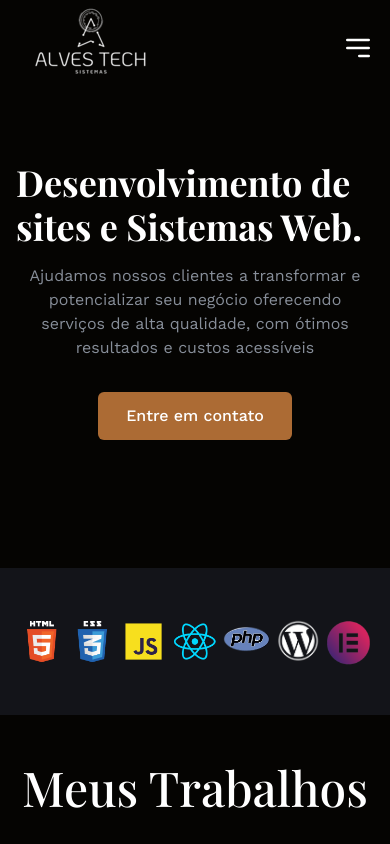
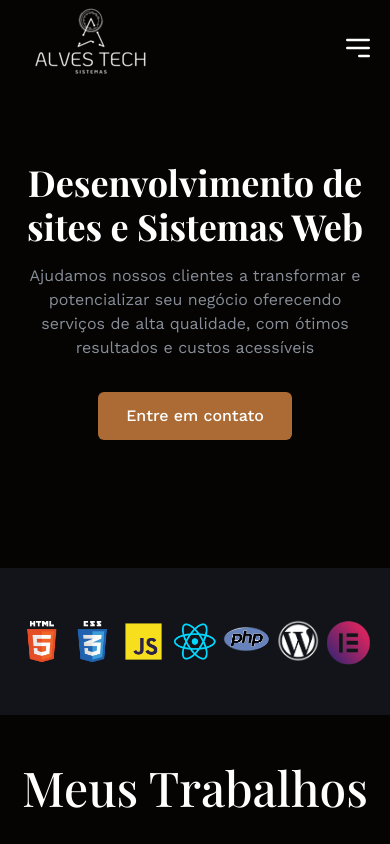
Before and after one commit to jaedsonoliveira/alvestech, a React (Create React App) app: page / in a window 390 px wide. Shown: the top 844 px of the page. Built offline with nearby package versions, Linux system fonts and the light colour scheme; a web font is replaced by a local one.

Commit message:
melhorias

```diff
--- a/src/components/Hero.js
+++ b/src/components/Hero.js
@@ -16,8 +16,8 @@ const Hero = () => {
         <div className='flex items-center h-full pt-8'>
           <div className='flex-1 flex flex-col items-center lg:items-start'>
 
-            <h1 className='text-4xl leading-[44px] md:text-4xl md:leading-tight lg:text-5xl lg:leading-[1.2] font-bold md:tracking-[-2px]'>
-              Desenvolvimento de sites e Sistemas Web.
+            <h1 className='text-4xl leading-[44px] md:text-4xl md:leading-tight text-center lg:text-left lg:text-5xl lg:leading-[1.2] font-bold md:tracking-[-2px]'>
+              Desenvolvimento de sites e Sistemas Web
             </h1>
             <p className='pt-4 pb-8 md:pt-6 md:pb-10 max-w-[480px] text-md text-center lg:text-left'>
             Ajudamos nossos clientes a transformar e potencializar seu negócio oferecendo serviços de alta qualidade, com ótimos resultados
```
